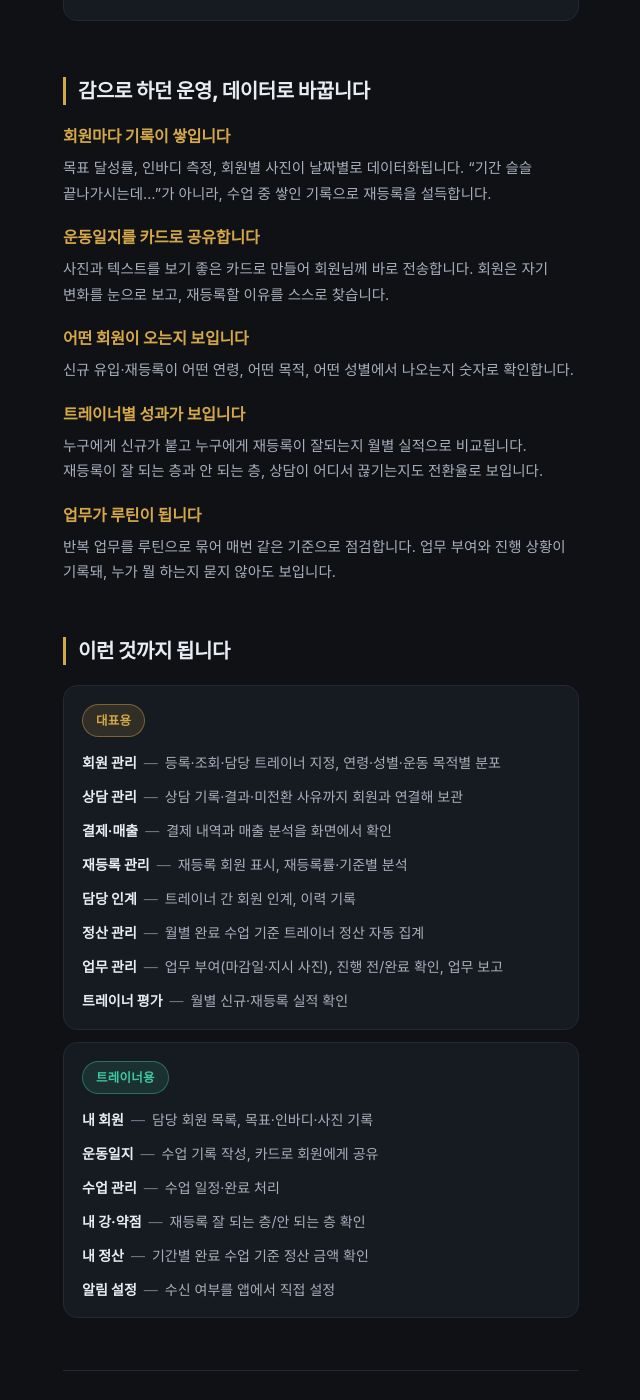
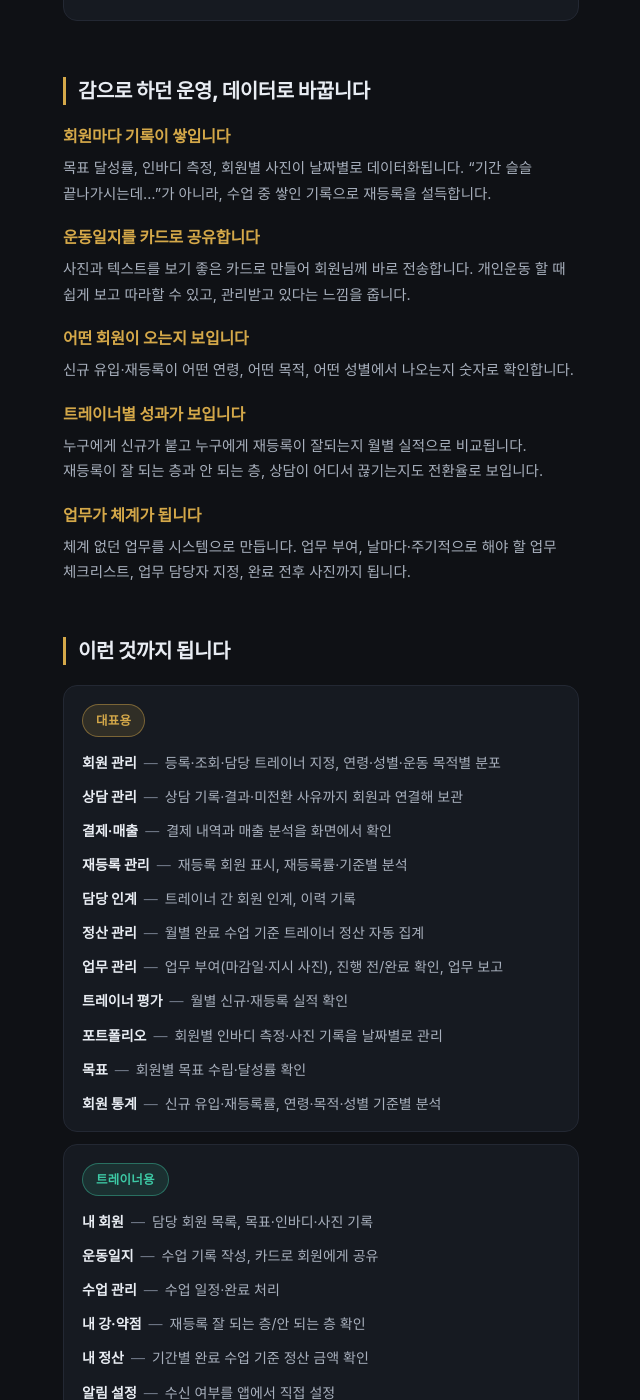
Before and after one commit to h31930491-cmd/fitcha-legal, a Jekyll site: the page built from index.html, in a window 1280 px wide and 1400 px high, scrolled down 759 px. Shown: the whole window, without its empty margins (319-959 px from the left). Built offline with Jekyll 4.4.1, drawn with Linux system fonts in a browser that asks for light colours; some of the changed text lies outside the part shown.

Commit message:
feat: 랜딩 확장 구역 수정 4건 (사용자 수정 문안)
1. 「운동일지를 카드로 공유합니다」 설명 교체
   → 개인운동 할 때 쉽게 보고 따라할 수 있고, 관리받고 있다는 느낌을 줍니다.
2. 「업무가 루틴이 됩니다」 → 「업무가 체계가 됩니다」 (제목+설명 전체 교체)
   → 업무 부여, 날마다·주기적 체크리스트, 담당자 지정, 완료 전후 사진.
3. 구역 2 대표용 +3줄 — 포트폴리오 · 목표 · 회원 통계 (기존 8줄 유지 → 11줄)
4. 구역 2 트레이너용 +2줄 — 포트폴리오 · 목표 (기존 6줄 유지 → 8줄)

★이 4건 외에는 손대지 않았다 — 구역 1 나머지 항목·헤드라인·기능 카드 3종·
  App Store 버튼·문의·하단·요금 주석·APPSTORE_LINK_HERE·OG 메타·meta description 그대로.
★terms.md · privacy.md 미접촉.
※「자동 생성」 표기는 여전히 없다 — 루틴 자리를 「체크리스트」로 적었다(실측 통과 표현).

```diff
--- a/index.html
+++ b/index.html
@@ -218,7 +218,7 @@ permalink: /
     </div>
     <div class="item">
       <h3>운동일지를 카드로 공유합니다</h3>
-      <p>사진과 텍스트를 보기 좋은 카드로 만들어 회원님께 바로 전송합니다. 회원은 자기 변화를 눈으로 보고, 재등록할 이유를 스스로 찾습니다.</p>
+      <p>사진과 텍스트를 보기 좋은 카드로 만들어 회원님께 바로 전송합니다. 개인운동 할 때 쉽게 보고 따라할 수 있고, 관리받고 있다는 느낌을 줍니다.</p>
     </div>
     <div class="item">
       <h3>어떤 회원이 오는지 보입니다</h3>
@@ -229,8 +229,8 @@ permalink: /
       <p>누구에게 신규가 붙고 누구에게 재등록이 잘되는지 월별 실적으로 비교됩니다. 재등록이 잘 되는 층과 안 되는 층, 상담이 어디서 끊기는지도 전환율로 보입니다.</p>
     </div>
     <div class="item">
-      <h3>업무가 루틴이 됩니다</h3>
-      <p>반복 업무를 루틴으로 묶어 매번 같은 기준으로 점검합니다. 업무 부여와 진행 상황이 기록돼, 누가 뭘 하는지 묻지 않아도 보입니다.</p>
+      <h3>업무가 체계가 됩니다</h3>
+      <p>체계 없던 업무를 시스템으로 만듭니다. 업무 부여, 날마다·주기적으로 해야 할 업무 체크리스트, 업무 담당자 지정, 완료 전후 사진까지 됩니다.</p>
     </div>
   </section>
 
@@ -249,6 +249,9 @@ permalink: /
         <li><b>정산 관리</b><span class="d">—</span>월별 완료 수업 기준 트레이너 정산 자동 집계</li>
         <li><b>업무 관리</b><span class="d">—</span>업무 부여(마감일·지시 사진), 진행 전/완료 확인, 업무 보고</li>
         <li><b>트레이너 평가</b><span class="d">—</span>월별 신규·재등록 실적 확인</li>
+        <li><b>포트폴리오</b><span class="d">—</span>회원별 인바디 측정·사진 기록을 날짜별로 관리</li>
+        <li><b>목표</b><span class="d">—</span>회원별 목표 수립·달성률 확인</li>
+        <li><b>회원 통계</b><span class="d">—</span>신규 유입·재등록률, 연령·목적·성별 기준별 분석</li>
       </ul>
     </div>
 
@@ -261,6 +264,8 @@ permalink: /
         <li><b>내 강·약점</b><span class="d">—</span>재등록 잘 되는 층/안 되는 층 확인</li>
         <li><b>내 정산</b><span class="d">—</span>기간별 완료 수업 기준 정산 금액 확인</li>
         <li><b>알림 설정</b><span class="d">—</span>수신 여부를 앱에서 직접 설정</li>
+        <li><b>포트폴리오</b><span class="d">—</span>담당 회원 인바디·사진 기록 관리</li>
+        <li><b>목표</b><span class="d">—</span>담당 회원 목표 수립·달성 기록</li>
       </ul>
     </div>
   </section>
```
